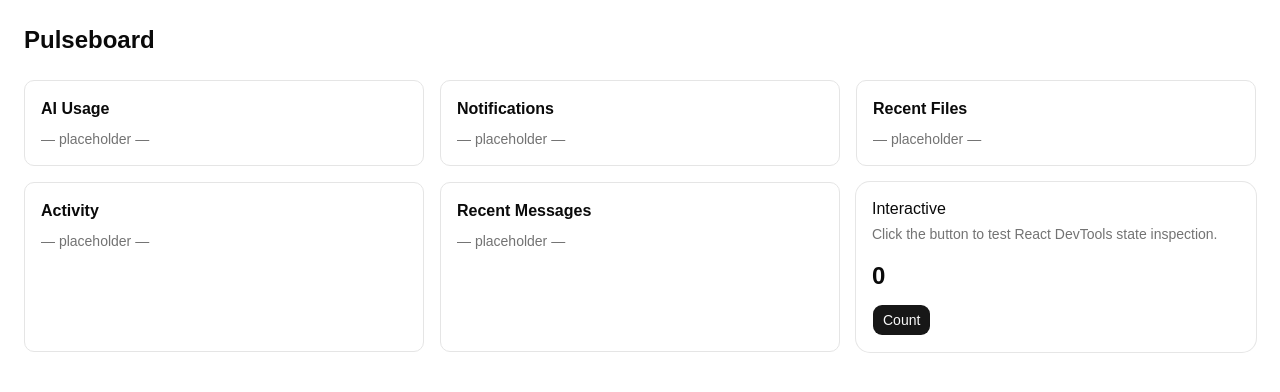
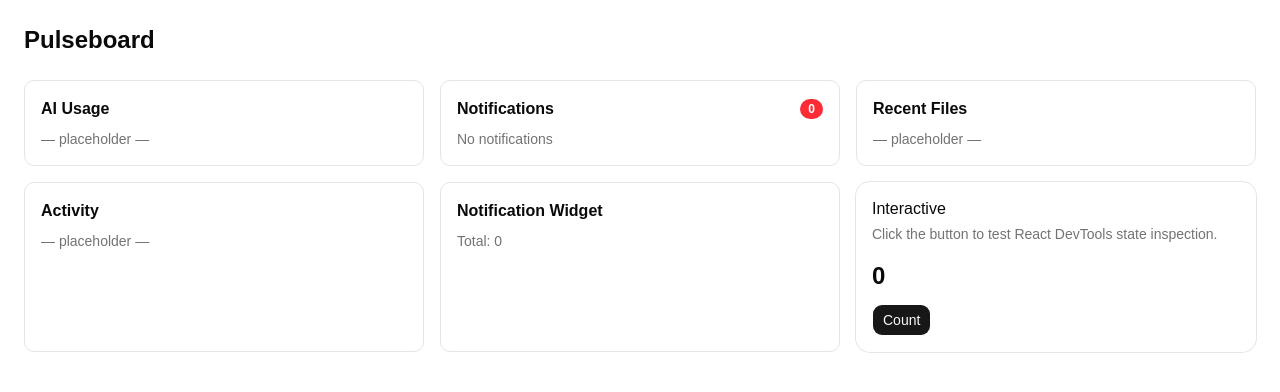
Before and after one commit to satoshiman/pulseboard, a React (Vite) app: page / in a window 1280 px wide. Shown: the top 392 px of the page. Built offline with nearby package versions, Linux system fonts and the light colour scheme.

Commit message:
feat: task4 broken notify blood

```diff
--- a/src/features/dashboard/ui/Dashboard.tsx
+++ b/src/features/dashboard/ui/Dashboard.tsx
@@ -8,6 +8,8 @@ import {
   CardHeader,
   CardTitle,
 } from "@/components/ui/card";
+import { NotificationCenter } from "@/features/notifications/ui/NotificationCenter";
+import { NotificationWidget } from "@/features/notifications/ui/NotificationWidget";
 
 export function Dashboard() {
   return (
@@ -20,10 +22,7 @@ export function Dashboard() {
           <h3 className="font-semibold mb-2">AI Usage</h3>
           <p className="text-sm text-muted-foreground">— placeholder —</p>
         </div>
-        <div className="border rounded-lg p-4">
-          <h3 className="font-semibold mb-2">Notifications</h3>
-          <p className="text-sm text-muted-foreground">— placeholder —</p>
-        </div>
+        <NotificationCenter />
         <div className="border rounded-lg p-4">
           <h3 className="font-semibold mb-2">Recent Files</h3>
           <p className="text-sm text-muted-foreground">— placeholder —</p>
@@ -32,10 +31,7 @@ export function Dashboard() {
           <h3 className="font-semibold mb-2">Activity</h3>
           <p className="text-sm text-muted-foreground">— placeholder —</p>
         </div>
-        <div className="border rounded-lg p-4">
-          <h3 className="font-semibold mb-2">Recent Messages</h3>
-          <p className="text-sm text-muted-foreground">— placeholder —</p>
-        </div>
+        <NotificationWidget />
         <Card>
           <CardHeader>
             <CardTitle>Interactive</CardTitle>
--- /dev/null
+++ b/src/features/notifications/ui/NotificationCenter.tsx
@@ -0,0 +1,40 @@
+import { useNotifications, useUnreadCount } from '@/store/notification.store';
+import { NotificationBadge } from './NotificationBadge';
+
+export function NotificationCenter() {
+  const notifications = useNotifications();
+  const unreadCount = useUnreadCount();
+
+  return (
+    <div className="border rounded-lg p-4">
+      <div className="flex items-center justify-between mb-2">
+        <h3 className="font-semibold">Notifications</h3>
+        <NotificationBadge count={unreadCount} />
+      </div>
+      <div className="space-y-2 max-h-64 overflow-y-auto">
+        {notifications.length === 0 ? (
+          <p className="text-sm text-muted-foreground">No notifications</p>
+        ) : (
+          notifications.slice(0, 20).map((notification) => (
+            <div
+              key={notification.id}
+              className={`p-2 rounded border text-sm ${
+                notification.read ? 'bg-muted/50' : 'bg-white'
+              }`}
+            >
+              <div className="font-medium">{notification.title}</div>
+              <div className="text-xs text-muted-foreground">
+                {notification.message}
+              </div>
+            </div>
+          ))
+        )}
+      </div>
+      {notifications.length > 20 && (
+        <p className="text-xs text-muted-foreground mt-2">
+          +{notifications.length - 20} more notifications
+        </p>
+      )}
+    </div>
+  );
+}
--- /dev/null
+++ b/src/features/notifications/ui/NotificationWidget.tsx
@@ -0,0 +1,25 @@
+import { memo } from 'react';
+import { useNotifications } from '@/store/notification.store';
+
+export const NotificationWidget = memo(function NotificationWidget() {
+  const notifications = useNotifications();
+
+  return (
+    <div className="border rounded-lg p-4">
+      <h3 className="font-semibold mb-2">Notification Widget</h3>
+      <p className="text-sm text-muted-foreground mb-2">
+        Total: {notifications.length}
+      </p>
+      <div className="space-y-1 max-h-48 overflow-y-auto">
+        {notifications.slice(0, 10).map((notification) => (
+          <div
+            key={notification.id}
+            className="p-1 rounded text-xs border bg-muted/30"
+          >
+            {notification.title}
+          </div>
+        ))}
+      </div>
+    </div>
+  );
+});
--- a/src/main.tsx
+++ b/src/main.tsx
@@ -4,6 +4,7 @@ import { Profiler } from "react";
 import { scan } from "react-scan";
 import { Dashboard } from "@/features/dashboard/ui/Dashboard";
 import "./index.css";
+import "@/mocks/simulateFlood";
 
 // Initialize react-scan for performance monitoring
 scan({
--- /dev/null
+++ b/src/mocks/simulateFlood.ts
@@ -0,0 +1,23 @@
+import { useNotificationStore } from "@/store/notification.store";
+import { generateFakeNotification } from "@/mocks/data/generators";
+
+// Gọi function này để bắt đầu flood: 1 notification mỗi 10ms
+export function startNotificationFlood(): () => void {
+  const interval = setInterval(() => {
+    // ❌ Mỗi notification = 1 setState = 1 re-render ngay lập tức
+    useNotificationStore.getState().addNotification(generateFakeNotification());
+  }, 10);
+
+  return () => clearInterval(interval);
+}
+
+// Expose to window for console testing
+declare global {
+  interface Window {
+    startNotificationFlood?: () => () => void;
+  }
+}
+
+if (typeof window !== "undefined") {
+  window.startNotificationFlood = startNotificationFlood;
+}
--- /dev/null
+++ b/src/store/notification.store.ts
@@ -0,0 +1,18 @@
+import { create } from 'zustand';
+import type { Notification } from '@/shared/types';
+
+interface NotificationStore {
+  notifications: Notification[];
+  addNotification: (n: Notification) => void;
+}
+
+// ❌ Mỗi addNotification → setState → re-render ngay
+export const useNotificationStore = create<NotificationStore>((set) => ({
+  notifications: [],
+  addNotification: (n) =>
+    set(state => ({ notifications: [n, ...state.notifications] })),
+}));
+
+export const useNotifications = () => useNotificationStore(s => s.notifications);
+export const useUnreadCount = () =>
+  useNotificationStore(s => s.notifications.filter(n => !n.read).length);
```
